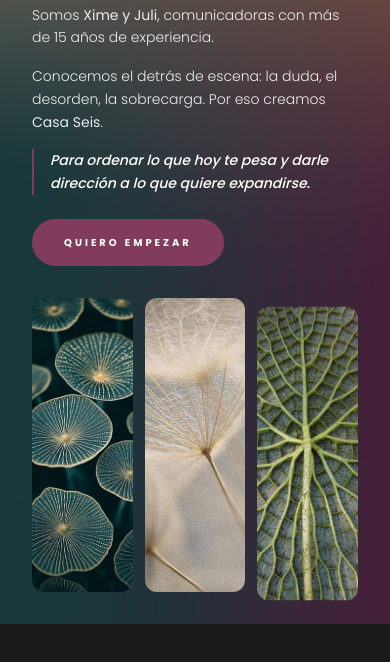
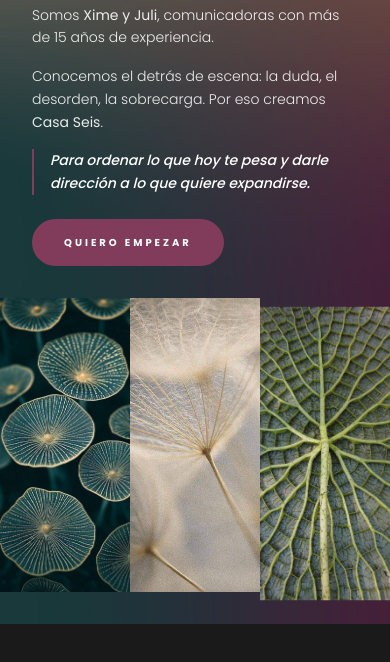
Before and after one commit to somoscasaseis/somoscasaseis, a Next.js app: page / in a window 390 px wide. Shown: the part 6742-7404 px from the top of the page. Built offline with nearby package versions, Linux system fonts and the light colour scheme; a web font is replaced by a local one.

Commit message:
Mobile: images edge to edge, no gap

```diff
--- a/src/components/v2/sections/AboutV2.tsx
+++ b/src/components/v2/sections/AboutV2.tsx
@@ -158,24 +158,24 @@ export const AboutV2 = () => {
           </motion.div>
 
           {/* Mobile: Images row at bottom */}
-          <div className="relative z-20 flex flex-row w-full h-full mt-auto pb-8 px-8 gap-3">
+          <div className="relative z-20 flex flex-row w-full h-full mt-auto pb-8 px-0 gap-0">
             <motion.div
               style={{ opacity: img1Opacity, y: img1Y }}
-              className="flex-1 relative overflow-hidden rounded-xl aspect-[4/5]"
+              className="flex-1 relative overflow-hidden"
             >
               <Image src="/4.jpg" alt="1" fill className="object-cover" />
             </motion.div>
 
             <motion.div
               style={{ opacity: img2Opacity, y: img2Y }}
-              className="flex-1 relative overflow-hidden rounded-xl aspect-[4/5]"
+              className="flex-1 relative overflow-hidden"
             >
               <Image src="/3.jpg" alt="2" fill className="object-cover" />
             </motion.div>
 
             <motion.div
               style={{ opacity: img3Opacity, y: img3Y }}
-              className="flex-1 relative overflow-hidden rounded-xl aspect-[4/5]"
+              className="flex-1 relative overflow-hidden"
             >
               <Image src="/2.jpg" alt="3" fill className="object-cover" />
             </motion.div>
```
